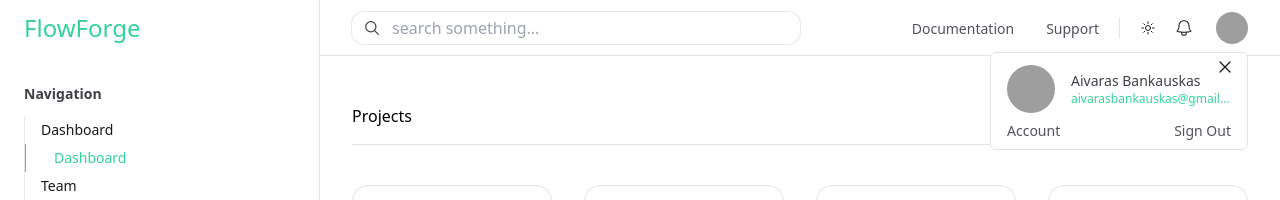
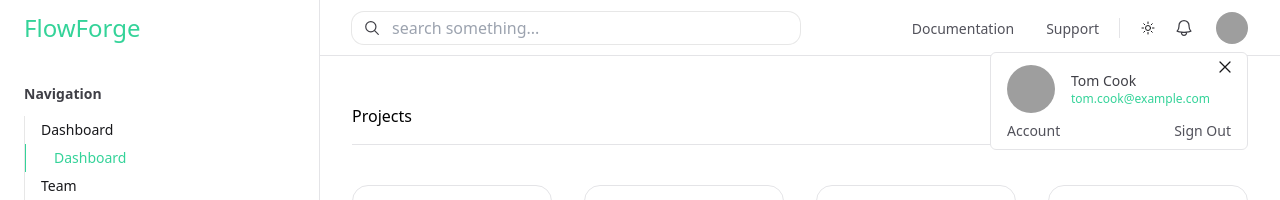
Before and after one commit to aivaras-bankauskas/vuetasks, a Vue app: page / in a window 1280 px wide. Both pictures are taken after a click on the picture 1232 px from the left and 27 px from the top of the page. Shown: the top 200 px of the page. Built offline with nearby package versions, Linux system fonts and the light colour scheme; grey boxes are pictures that could not be loaded.

Commit message:
UserAvatar.vue: add UserAvatar component

```diff
--- /dev/null
+++ b/src/components/avatar/UserAvatar.vue
@@ -0,0 +1,35 @@
+<script setup lang="ts">
+    import { computed, ref } from 'vue';
+    import UserPopupCard from '@/components/cards/UserPopupCard.vue';
+
+    const props = defineProps<{
+        data: {
+            companyName: string;
+            firstName: string;
+            lastName: string;
+            email: string;
+            avatar: string;
+        };
+        isSearchbarShown: boolean;
+    }>();
+
+    const isUserMenuOpen = ref(false);
+
+    const fullName = computed(() => `${props.data.firstName} ${props.data.lastName}`);
+
+    const toggleUserMenu = (): void => {
+        isUserMenuOpen.value = !isUserMenuOpen.value;
+    };
+</script>
+
+<template>
+    <div :class="{ 'hidden xxs:hidden sm:flex': isSearchbarShown }" class="hidden xxs:flex lg:hidden h-8 w-8 hover:ring-4 hover:ring-zinc-900/5 dark:hover:ring-white/5 rounded-full cursor-pointer">
+        <RouterLink to="/account">
+            <img class="h-8 w-8 rounded-full bg-gray-50" :src="data.avatar" alt="Full Name">
+        </RouterLink>
+    </div>
+    <div class="hidden lg:flex h-8 w-8 hover:ring-4 hover:ring-zinc-900/5 dark:hover:ring-white/5 rounded-full cursor-pointer">
+        <img class="h-8 w-8 rounded-full bg-gray-50" :src="data.avatar" alt="Full Name" @click="toggleUserMenu">
+    </div>
+    <UserPopupCard v-if="isUserMenuOpen" :full-name="fullName" :email="data.email" :avatar="data.avatar" @toggle-user-menu="toggleUserMenu" />
+</template>
--- a/src/views/layouts/HeaderNavigation.vue
+++ b/src/views/layouts/HeaderNavigation.vue
@@ -1,6 +1,6 @@
 <script setup lang="ts">
-    import { computed, ref, reactive } from 'vue';
-    import UserPopupCard from '@/components/cards/UserPopupCard.vue';
+    import { ref, reactive } from 'vue';
+    import UserAvatar from '@/components/avatar/UserAvatar.vue';
     import HamburgerIcon from '@/components/icons/HamburgerIcon.vue';
     import ThemeIcon from '@/components/icons/ThemeIcon.vue';
     import SearchIcon from '@/components/icons/SearchIcon.vue';
@@ -8,20 +8,13 @@
 
     const data = reactive({
         companyName: 'FlowForge',
-        firstName: 'Aivaras',
-        lastName: 'Bankauskas',
-        email: 'aivarasbankauskas@gmail.com',
+        firstName: 'Tom',
+        lastName: 'Cook',
+        email: 'tom.cook@example.com',
         avatar: 'https://images.unsplash.com/photo-1472099645785-5658abf4ff4e?ixlib=rb-1.2.1&auto=format&fit=facearea&facepad=2&w=256&h=256&q=80'
     });
 
-    const isUserMenuOpen = ref(false);
     const isSearchbarShown = ref(false);
-
-    const fullName = computed(() => `${data.firstName} ${data.lastName}`);
-
-    const toggleUserMenu = (): void => {
-        isUserMenuOpen.value = !isUserMenuOpen.value;
-    };
 
     const showSearchbar = (): void => {
         isSearchbarShown.value = true;
@@ -68,15 +61,7 @@
                 <ThemeIcon class="hidden md:block" light-class="stroke-zinc-900" dark-class="stroke-white" />
                 <NotificationIcon :is-searchbar-shown="isSearchbarShown" />
             </div>
-            <div :class="{ 'hidden xxs:hidden sm:flex': isSearchbarShown }" class="hidden xxs:flex lg:hidden h-8 w-8 hover:ring-4 hover:ring-zinc-900/5 dark:hover:ring-white/5 rounded-full cursor-pointer">
-                <RouterLink to="/account">
-                    <img class="h-8 w-8 rounded-full bg-gray-50" :src="data.avatar" alt="Full Name">
-                </RouterLink>
-            </div>
-            <div class="hidden lg:flex h-8 w-8 hover:ring-4 hover:ring-zinc-900/5 dark:hover:ring-white/5 rounded-full cursor-pointer">
-                <img class="h-8 w-8 rounded-full bg-gray-50" :src="data.avatar" alt="Full Name" @click="toggleUserMenu">
-            </div>
-            <UserPopupCard v-if="isUserMenuOpen" :full-name="fullName" :email="data.email" :avatar="data.avatar" @toggle-user-menu="toggleUserMenu" />
+            <UserAvatar :is-searchbar-shown="isSearchbarShown" :data="data" />
         </div>
     </div>
 </template>
```
